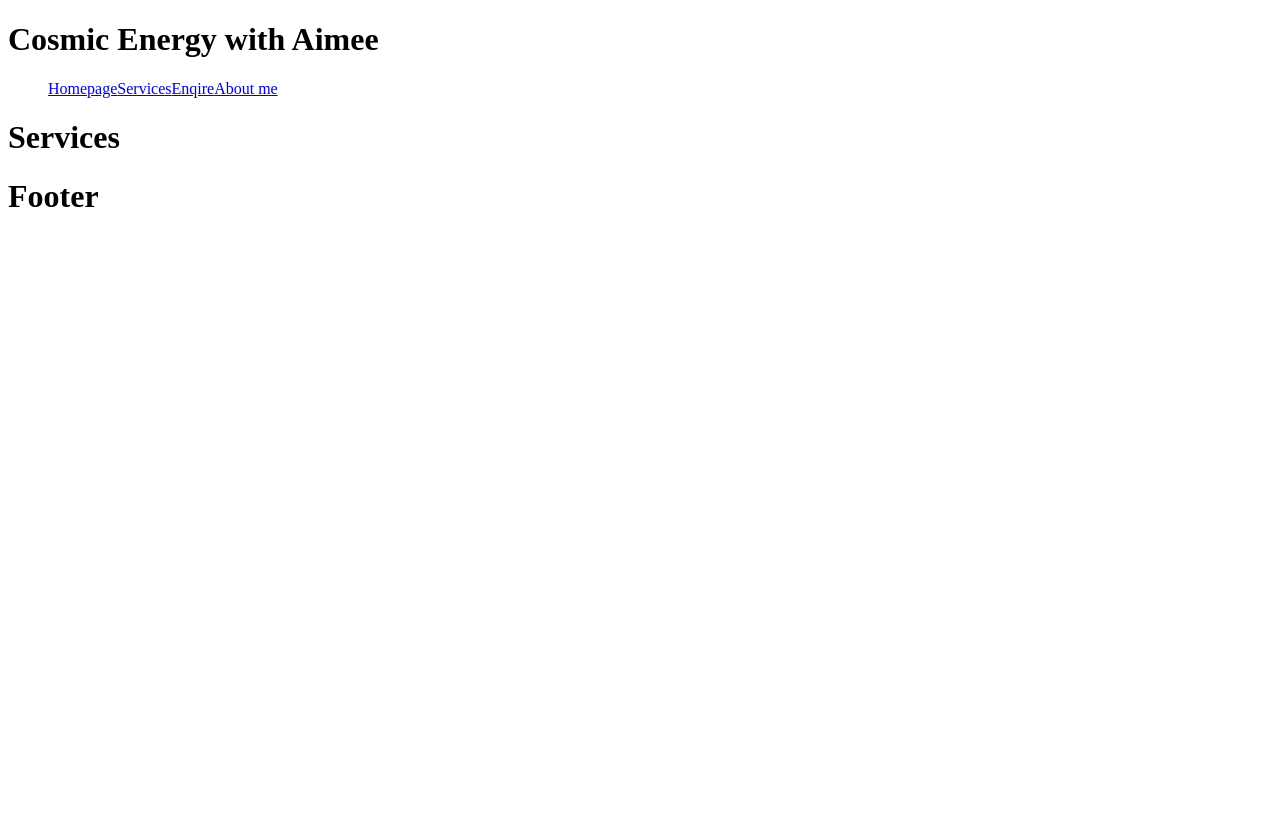
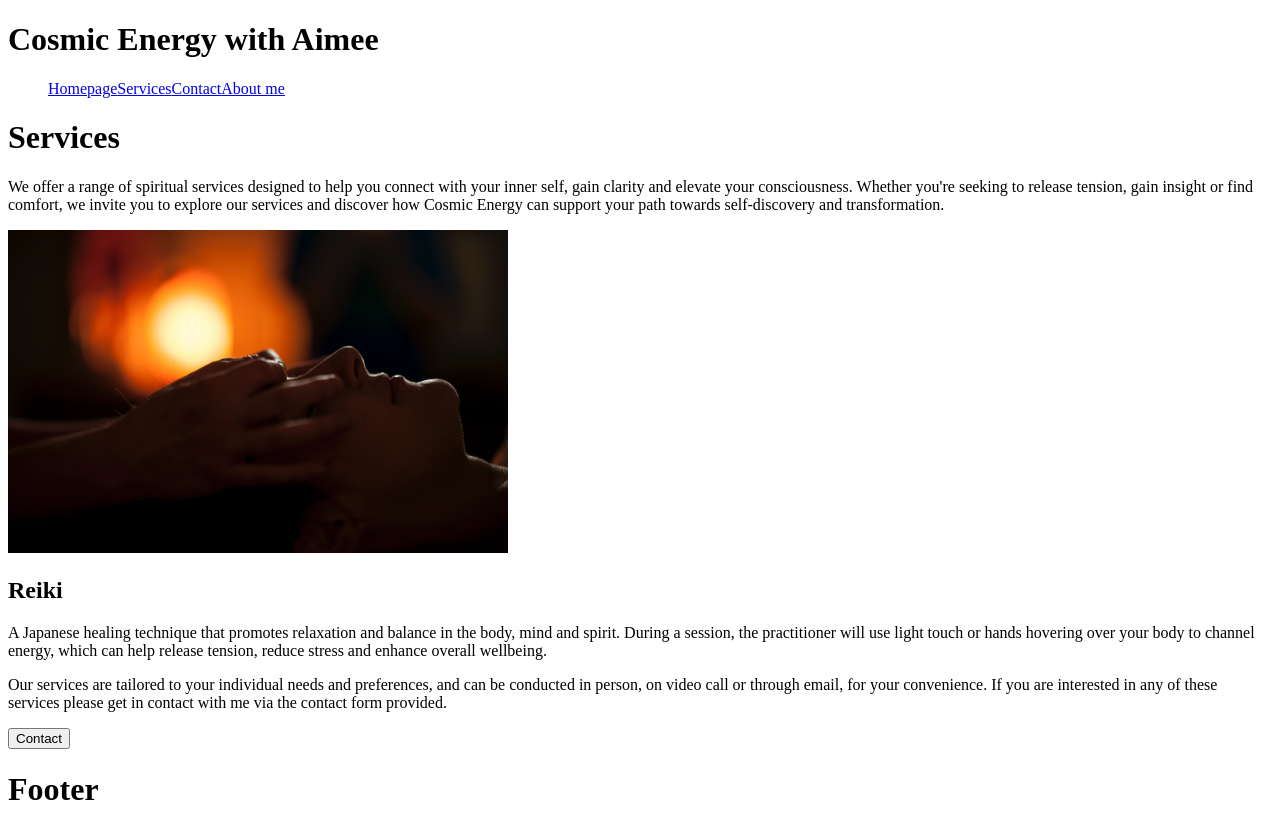
Before and after one commit to deshandeshandeshan/cosmicenergywithaimee, a React (Create React App) app in the folder client/: page /services in a window 1280 px wide. Before the commit the page ends 800 px from the top, so only its background shows below. Built offline with nearby package versions, Linux system fonts and the light colour scheme.

Commit message:
Enquire page renamed to contact. Added content to services page.

```diff
--- a/client/src/App.js
+++ b/client/src/App.js
@@ -4,7 +4,7 @@ import Header from "./components/Header";
 import Footer from "./components/Footer";
 import Services from "./components/Services";
 import AboutMe from "./components/AboutMe";
-import Enquire from "./components/Enquire";
+import Contact from "./components/Contact";
 
 function App() {
   return (
@@ -14,7 +14,7 @@ function App() {
         <Route path="/" element={<Homepage />} />
         <Route path="/services" element={<Services />} />
         <Route path="/aboutme" element={<AboutMe />} />
-        <Route path="/enquire" element={<Enquire />} />
+        <Route path="/contact" element={<Contact />} />
       </Routes>
       <Footer />
     </div>
--- a/client/src/components/Header.js
+++ b/client/src/components/Header.js
@@ -11,8 +11,8 @@ const Header = () => {
         <Link to="/services" classname="list">
           Services
         </Link>
-        <Link to="/enquire" classname="list">
-          Enqire
+        <Link to="/contact" classname="list">
+          Contact
         </Link>
         <Link to="/aboutme" classname="list">
           About me
--- a/client/src/components/Services.js
+++ b/client/src/components/Services.js
@@ -1,7 +1,49 @@
+import { Link } from "react-router-dom";
+import reiki from "../images/reiki.jpg";
+
 const Services = () => {
   return (
     <main>
-      <h1>Services</h1>
+      <div>
+        <h1>Services</h1>
+        <p>
+          We offer a range of spiritual services designed to help you connect
+          with your inner self, gain clarity and elevate your consciousness.
+          Whether you're seeking to release tension, gain insight or find
+          comfort, we invite you to explore our services and discover how Cosmic
+          Energy can support your path towards self-discovery and
+          transformation.
+        </p>
+      </div>
+
+      <div>
+        <img
+          src={reiki}
+          alt="Side profile of someones face laying down as someone performs reiki on them"
+          width="500"
+        />
+
+        <h2>Reiki</h2>
+        <p>
+          A Japanese healing technique that promotes relaxation and balance in
+          the body, mind and spirit. During a session, the practitioner will use
+          light touch or hands hovering over your body to channel energy, which
+          can help release tension, reduce stress and enhance overall wellbeing.
+        </p>
+      </div>
+
+      <div>
+        <p>
+          Our services are tailored to your individual needs and preferences,
+          and can be conducted in person, on video call or through email, for
+          your convenience. If you are interested in any of these services
+          please get in contact with me via the contact form provided.
+        </p>
+
+        <Link to="/contact">
+          <button>Contact</button>
+        </Link>
+      </div>
     </main>
   );
 };
```
Also changed, not shown: client/src/components/Contact.js (renamed from client/src/components/Enquire.js).
